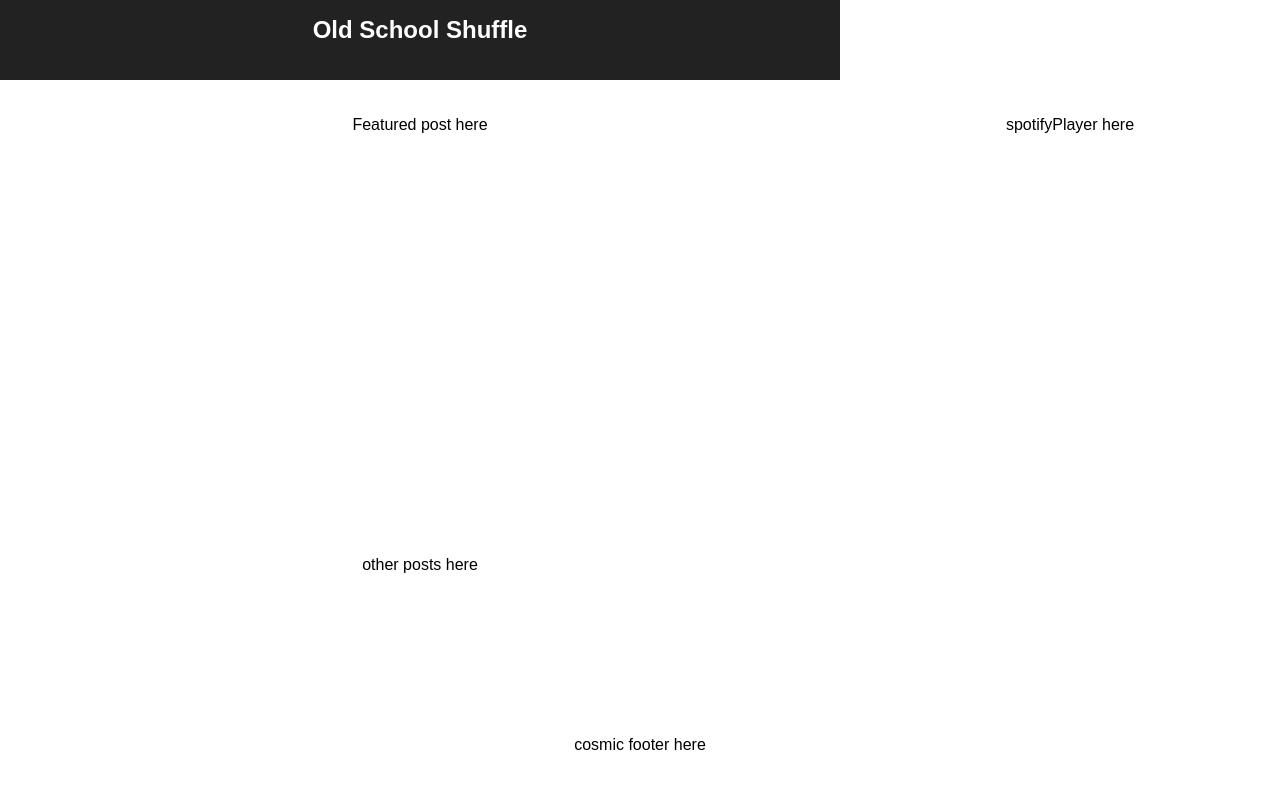
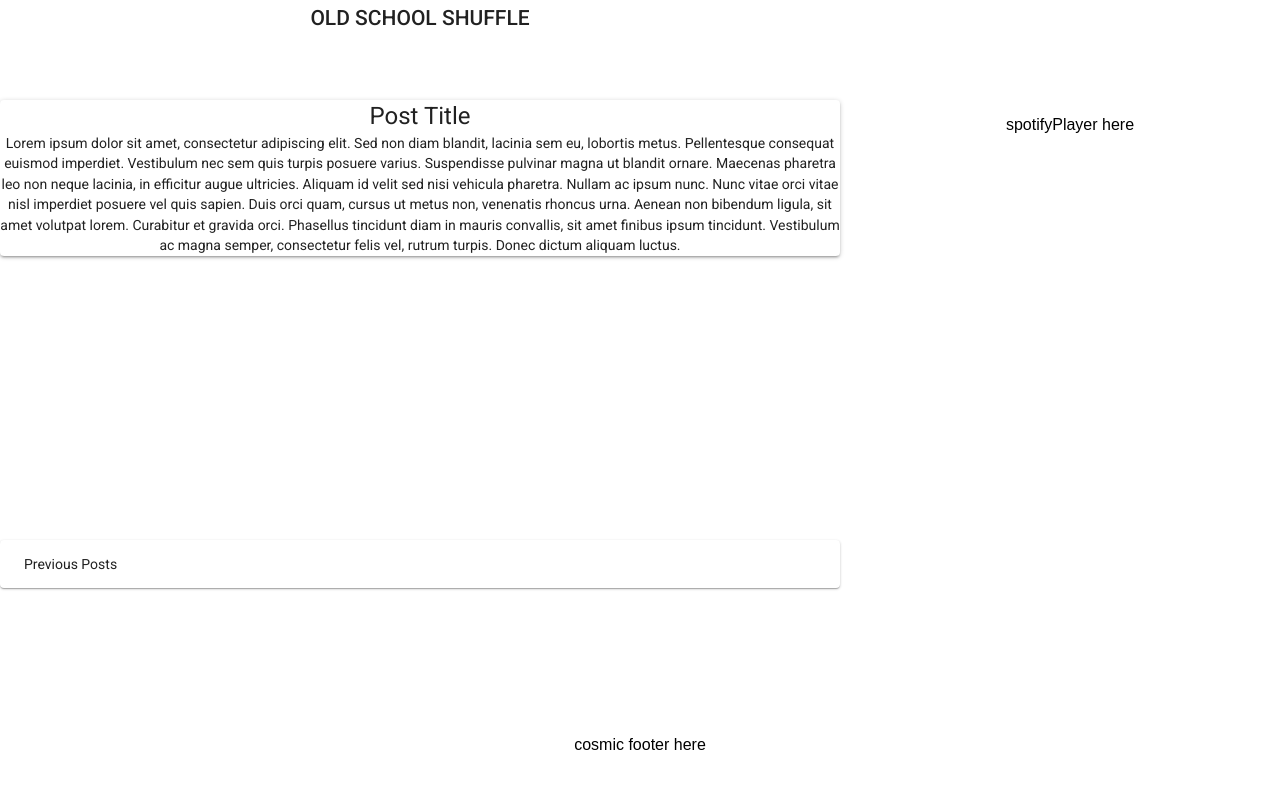
Before and after one commit to cosmicjs/react-spotify-blog, a React app: page / in a window 1280 px wide. Built offline with nearby package versions, Linux system fonts and the light colour scheme.

Commit message:
Added FeaturedPost and OtherPosts components. Next is AuthorAvatar component

```diff
--- a/src/components/App.css
+++ b/src/components/App.css
@@ -1,17 +1,21 @@
 .App {
+  margin: auto;
   text-align: center;
   display: grid;
   grid-template-columns: 2fr 1fr;
   grid-column-gap: 20px;
   grid-template-rows: 1fr 2fr 3fr 2fr 1fr;
   grid-row-gap: 20px;
+  justify-items: stretch;
+  align-items: stretch;
   height: 100vh;
+  max-width: 1600px;
 }
 
 .App-header {
   grid-column: 1/1;
-  background-color: #222;
-  color: white;
+  /*background-color: #222;*/
+  /*color: white;*/
 }
 
 .featuredPost {
--- a/src/components/App.js
+++ b/src/components/App.js
@@ -1,21 +1,29 @@
 import React, { Component } from 'react';
 import './App.css';
+import AppBar from '@material-ui/core/Button';
+import Typography from '@material-ui/core/Typography';
+import FeaturedPost from './FeaturedPost'
+import OtherPosts from './OtherPosts'
 
 class App extends Component {
   render() {
     return (
       <div className="App">
         <header className="App-header">
-          <h1 className="App-title">Old School Shuffle</h1>
+          <AppBar>
+            <Typography variant="title">
+              Old School Shuffle
+            </Typography>
+          </AppBar>
         </header>
         <div className="featuredPost">
-          <p>Featured post here</p>
+          <FeaturedPost></FeaturedPost>
         </div>
         <div className="spotifyPlayer">
           <p>spotifyPlayer here</p>
         </div>
         <div className="otherPosts">
-          <p>other posts here</p>
+          <OtherPosts></OtherPosts>
         </div>
         <div className="footer">
           <p>cosmic footer here</p>
--- /dev/null
+++ b/src/components/FeaturedPost.css
@@ -0,0 +1,9 @@
+/*Put CSS for Featured Post Here */
+
+/*.FeaturedPost {
+	height: 100%;
+}*/
+
+.FeaturedPost {
+	height: 100%;
+}
--- /dev/null
+++ b/src/components/FeaturedPost.js
@@ -0,0 +1,25 @@
+import React, { Component } from 'react';
+import './FeaturedPost.css';
+import Typography from '@material-ui/core/Typography';
+import Paper from '@material-ui/core/Paper';
+
+class FeaturedPost extends Component {
+  render() {
+    return (
+      <div className="FeaturedPost">
+      <Paper>
+      	<Typography variant="headline" component="h3">
+      		Post Title
+      	</Typography>
+      	<div className="content">
+      	<Typography component="p">
+      		Lorem ipsum dolor sit amet, consectetur adipiscing elit. Sed non diam blandit, lacinia sem eu, lobortis metus. Pellentesque consequat euismod imperdiet. Vestibulum nec sem quis turpis posuere varius. Suspendisse pulvinar magna ut blandit ornare. Maecenas pharetra leo non neque lacinia, in efficitur augue ultricies. Aliquam id velit sed nisi vehicula pharetra. Nullam ac ipsum nunc. Nunc vitae orci vitae nisl imperdiet posuere vel quis sapien. Duis orci quam, cursus ut metus non, venenatis rhoncus urna. Aenean non bibendum ligula, sit amet volutpat lorem. Curabitur et gravida orci. Phasellus tincidunt diam in mauris convallis, sit amet finibus ipsum tincidunt. Vestibulum ac magna semper, consectetur felis vel, rutrum turpis. Donec dictum aliquam luctus.
+      	</Typography>
+      	</div>
+      </Paper>
+      </div>
+    );
+  }
+}
+
+export default FeaturedPost;
--- /dev/null
+++ b/src/components/OtherPosts.css
@@ -0,0 +1,5 @@
+/*Put CSS for OtherPosts (Navigation) Here */
+
+.OtherPosts {
+	height: 100%;
+}
--- /dev/null
+++ b/src/components/OtherPosts.js
@@ -0,0 +1,34 @@
+import React, { Component } from 'react';
+import './OtherPosts.css';
+import { withStyles } from '@material-ui/core/styles';
+import ExpansionPanel from '@material-ui/core/ExpansionPanel';
+import ExpansionPanelSummary from '@material-ui/core/ExpansionPanelSummary';
+import ExpansionPanelDetails from '@material-ui/core/ExpansionPanelDetails';
+import Typography from '@material-ui/core/Typography';
+// import ExpandMoreIcon from '@material-ui/icons/ExpandMore';
+
+class OtherPosts extends Component {
+  render() {
+    return (
+      <div className="OtherPosts">
+      <ExpansionPanel>
+        <ExpansionPanelSummary>
+          <Typography>Previous Posts</Typography>
+        </ExpansionPanelSummary>
+        <ExpansionPanelDetails>
+          <Typography>
+            A second Post Title Here
+          </Typography>
+        </ExpansionPanelDetails>
+        <ExpansionPanelDetails>
+          <Typography>
+            A third Post Title Here
+          </Typography>
+        </ExpansionPanelDetails>
+        </ExpansionPanel>
+      </div>
+    );
+  }
+}
+
+export default OtherPosts;
```
Also changed, not shown: src/components/FeaturedPost.test.js (added, +9 -0 lines), src/components/OtherPosts.test.js (added, +9 -0 lines).
